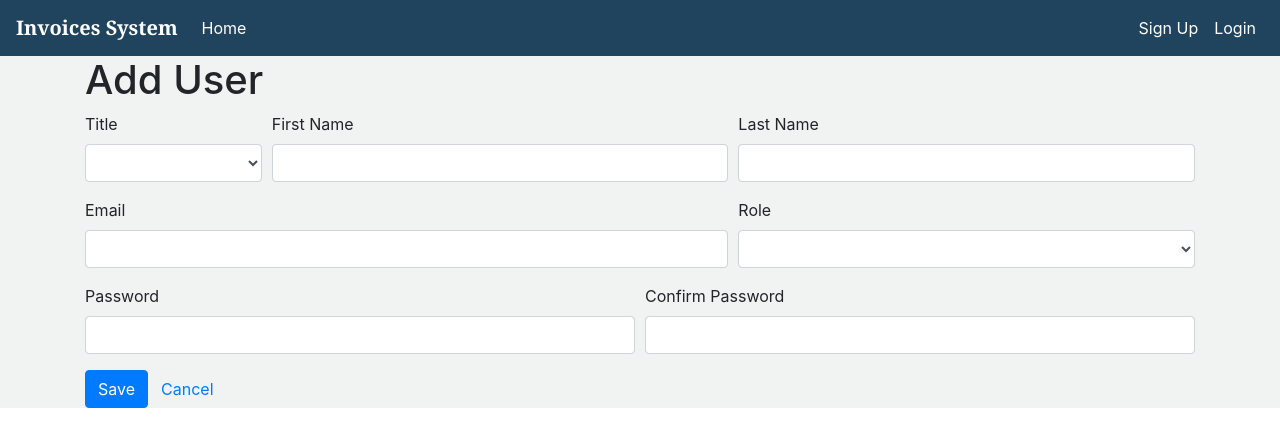
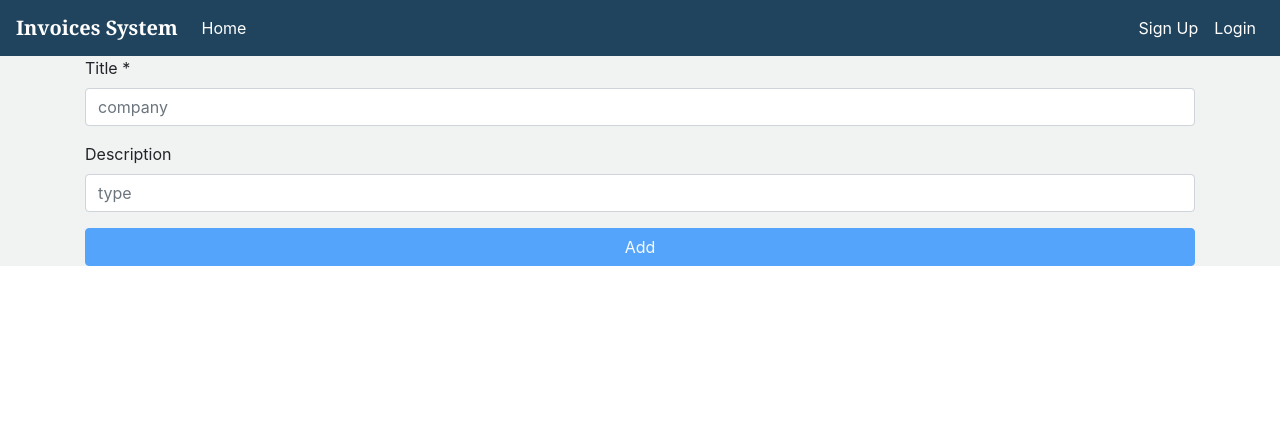
Before and after one commit to JannatN/Invoices-system, an Angular app in the folder angular/: page /logout in a window 1280 px wide. Shown: the top 446 px of the page. Built offline with nearby package versions, Linux system fonts and the light colour scheme.

Commit message:
home comp

```diff
--- a/angular/src/app/create-invoice/create-invoice.component.html
+++ b/angular/src/app/create-invoice/create-invoice.component.html
@@ -60,7 +60,7 @@
                 <div [formGroup]="item" class="form-row">
                     <div class="form-group col-6">
                         <label>Name</label>
-                        <input type="text" formControlName="name" class="form-control"
+                        <input type="text" formControlName="name" class="form-control" [(ngModel)]="item.value.name"
                             [ngClass]="{ 'is-invalid': submitted && item.controls.name.errors }" />
                         <div *ngIf="submitted && item.controls.name.errors" class="invalid-feedback">
                             <div *ngIf="item.controls.name.errors.required">Name is required</div>
--- a/angular/src/app/home/home.component.html
+++ b/angular/src/app/home/home.component.html
@@ -1,92 +1,18 @@
-<!-- <br>
-<br>
-<div class="container">
-   <img class="img-responsive" src="assets/images/invoice1.png"><app-login></app-login>
+<form  [formGroup]="itemForm">
 
-</div> -->
+    <div class="form-group">
+      <label for="inputTitle" >Title *</label>
+      <input type="text" class="form-control" id="inputTitle" placeholder="company" formControlName="company"  [ngClass]="{'required': checkField(itemForm.get('company')) }">
+    </div>
+
+    <div class="form-group">
+        <label for="inputDescription">Description</label>
+        <input type="text" class="form-control" id="inputDescription" placeholder="type" formControlName="type">
+    </div>
 
 
-
-<h1 *ngIf="isAddMode">Add User</h1>
-<h1 *ngIf="!isAddMode">Edit User</h1>
-<form [formGroup]="form" (ngSubmit)="onSubmit()">
-    <div class="form-row">
-        <div class="form-group col">
-            <label>Title</label>
-            <select formControlName="title" class="form-control" [ngClass]="{ 'is-invalid': submitted && f.title.errors }">
-                <option value=""></option>
-                <option value="Mr">Mr</option>
-                <option value="Mrs">Mrs</option>
-                <option value="Miss">Miss</option>
-                <option value="Ms">Ms</option>
-            </select>
-            <div *ngIf="submitted && f.title.errors" class="invalid-feedback">
-                <div *ngIf="f.title.errors.required">Title is required</div>
-            </div>
-        </div>
-        <div class="form-group col-5">
-            <label>First Name</label>
-            <input type="text" formControlName="firstName" class="form-control" [ngClass]="{ 'is-invalid': submitted && f.firstName.errors }" />
-            <div *ngIf="submitted && f.firstName.errors" class="invalid-feedback">
-                <div *ngIf="f.firstName.errors.required">First Name is required</div>
-            </div>
-        </div>
-        <div class="form-group col-5">
-            <label>Last Name</label>
-            <input type="text" formControlName="lastName" class="form-control" [ngClass]="{ 'is-invalid': submitted && f.lastName.errors }" />
-            <div *ngIf="submitted && f.lastName.errors" class="invalid-feedback">
-                <div *ngIf="f.lastName.errors.required">Last Name is required</div>
-            </div>
-        </div>
-    </div>
-    <div class="form-row">
-        <div class="form-group col-7">
-            <label>Email</label>
-            <input type="text" formControlName="email" class="form-control" [ngClass]="{ 'is-invalid': submitted && f.email.errors }" />
-            <div *ngIf="submitted && f.email.errors" class="invalid-feedback">
-                <div *ngIf="f.email.errors.required">Email is required</div>
-                <div *ngIf="f.email.errors.email">Email must be a valid email address</div>
-            </div>
-        </div>
-        <div class="form-group col">
-            <label>Role</label>
-            <select formControlName="role" class="form-control" [ngClass]="{ 'is-invalid': submitted && f.role.errors }">
-                <option value=""></option>
-                <option value="User">User</option>
-                <option value="Admin">Admin</option>
-            </select>
-            <div *ngIf="submitted && f.role.errors" class="invalid-feedback">
-                <div *ngIf="f.role.errors.required">Role is required</div>
-            </div>
-        </div>
-    </div>
-    <div *ngIf="!isAddMode">
-        <h3 class="pt-3">Change Password</h3>
-        <p>Leave blank to keep the same password</p>
-    </div>
-    <div class="form-row">
-        <div class="form-group col">
-            <label>Password</label>
-            <input type="password" formControlName="password" class="form-control" [ngClass]="{ 'is-invalid': submitted && f.password.errors }" />
-            <div *ngIf="submitted && f.password.errors" class="invalid-feedback">
-                <div *ngIf="f.password.errors.required">Password is required</div>
-                <div *ngIf="f.password.errors.minlength">Password must be at least 6 characters</div>
-            </div>
-        </div>
-        <div class="form-group col">
-            <label>Confirm Password</label>
-            <input type="password" formControlName="confirmPassword" class="form-control" [ngClass]="{ 'is-invalid': submitted && f.confirmPassword.errors }" />
-            <div *ngIf="submitted && f.confirmPassword.errors" class="invalid-feedback">
-                <div *ngIf="f.confirmPassword.errors.required">Confirm Password is required</div>
-                <div *ngIf="f.confirmPassword.errors.mustMatch">Passwords must match</div>
-            </div>
-        </div>
-    </div>
-    <div class="form-group">
-        <button [disabled]="loading" class="btn btn-primary">
-            <span *ngIf="loading" class="spinner-border spinner-border-sm mr-1"></span>
-            Save
-        </button>
-        <a routerLink="/users" class="btn btn-link">Cancel</a>
-    </div>
-</form>
+    <p class="alert alert-warning" role="alert"  *ngIf="isProcessing">
+        Please wait..
+    </p>
+    <button *ngIf="!isProcessing" type="button" class="btn btn-primary btn-block" (click)="onSubmit($event)" [disabled]="!itemForm.valid && !isProcessing">{{getButtonText()}}</button>
+  </form>
--- a/angular/src/app/home/home.component.ts
+++ b/angular/src/app/home/home.component.ts
@@ -1,10 +1,14 @@
-import { Component, OnInit } from '@angular/core';
-// import { UserService } from '../_services/user.service';
-import { LoginComponent } from '../login/login.component';
-import { Router, ActivatedRoute } from '@angular/router';
-import { FormBuilder, FormGroup, Validators } from '@angular/forms';
-import { first } from 'rxjs/operators';
-import { InvoiceService } from '../_services/invoices.service';
+import { Component, OnInit, Input, Output, EventEmitter } from '@angular/core';
+import { Validators, AbstractControl, FormBuilder, FormGroup, FormControl , Validator , FormsModule} from '@angular/forms';
+import { Observable, Subject , Subscription, BehaviorSubject } from 'rxjs';
+// import { CheckRequiredField } from '../../_shared/helpers/form.helper';
+import { Invoice } from '../models/invoice';
+
+// import { ItemsService } from '../_services/items.service';
+import { InvoiceService } from "../_services/invoices.service";
+// import { FormControl } from '@angular/forms';
+
+// import { ItemModel } from '../_models/item.model';
 
 @Component({
   selector: 'app-home',
@@ -13,98 +17,83 @@
 
 })
 export class HomeComponent implements OnInit {
-  form: FormGroup;
-  id: any;
-  isAddMode: boolean;
-  loading = false;
-  submitted = false;
+
+
+
+
+
+
+
+    @Input() item: Invoice;
+    @Output() formSubmitEvent = new EventEmitter<string>();
+
+    itemForm: FormGroup;
+
+    isProcessing: Boolean = false;
+    CheckRequiredField(field: AbstractControl): boolean {
+        return field.hasError('required') && (field.dirty || field.touched);
+    }
+    checkField  = this.CheckRequiredField;
 
     constructor(
-      private formBuilder: FormBuilder,
-      private route: ActivatedRoute,
-      private router: Router,
-      private userService: InvoiceService,
-      // private alertService: AlertService
-  ) {}
+      private itemsService: InvoiceService
+    ) { }
 
     ngOnInit() {
-      this.id = this.route.snapshot.params['id'];
-      this.isAddMode = !this.id;
-
-      // password not required in edit mode
-      const passwordValidators = [Validators.minLength(6)];
-      if (this.isAddMode) {
-          passwordValidators.push(Validators.required);
+      this.initForm();
     }
 
-      this.form = this.formBuilder.group({
-          title: ['', Validators.required],
-          firstName: ['', Validators.required],
-          lastName: ['', Validators.required],
-          email: ['', [Validators.required, Validators.email]],
-          role: ['', Validators.required],
-          password: ['', [Validators.minLength(6), this.isAddMode ? Validators.required : Validators.nullValidator]],
-          confirmPassword: ['', this.isAddMode ? Validators.required : Validators.nullValidator]
-      }, {
-          // validator: MustMatch('password', 'confirmPassword')
-      });
+    onSubmit($event) {
 
-      if (!this.isAddMode) {
-          this.userService.getInvoice(this.id)
-              .pipe(first())
-              .subscribe(x => this.form.patchValue(x));
+      this.isProcessing  = true;
+
+      if (this.itemForm.valid) {
+          if (!this.item) {
+            this.doAddItem();
+          } else {
+            this.doUpdateItem();
+          }
       }
     }
 
-  // convenience getter for easy access to form fields
-  get f() { return this.form.controls; }
-
-  onSubmit() {
-      this.submitted = true;
-
-      // reset alerts on submit
-      // this.alertService.clear();
-
-      // stop here if form is invalid
-      if (this.form.invalid) {
-          return;
+    getButtonText(): string {
+      return this.item ? 'Update' : 'Add';
     }
 
-      this.loading = true;
-      if (this.isAddMode) {
-          this.createUser();
-      } else {
-          this.updateUser();
+    private doAddItem() {
+      this.itemsService.createInvoice(this.itemForm.value).subscribe(
+        (result) => {
+          this.itemForm.reset();
+          this.formSubmitEvent.next('add');
+          this.isProcessing  = false;
         }
+      );
     }
 
-  private createUser() {
-      this.userService.createInvoice(this.form.value)
-          .pipe(first())
-          .subscribe({
-              next: () => {
-                  // this.alertService.success('User added', { keepAfterRouteChange: true });
-                  // this.router.navigate(['../'], { relativeTo: this.route });
-              },
-              error: error => {
-                  // this.alertService.error(error);
-                  this.loading = false;
+    private doUpdateItem() {
+      this.itemsService.updateInvoice(this.itemForm.value.id , this.itemForm.value).subscribe(
+        (result) => {
+          if (result) {
+            this.formSubmitEvent.next('update');
+            this.reset();
           }
+          this.isProcessing  = false;
+        }
+      );
+    }
+
+    private reset() {
+      this.item  = null;
+      this.itemForm.reset();
+      this.initForm();
+    }
+
+    private initForm() {
+      this.itemForm = new FormGroup({
+        company: new FormControl(this.item ? this.item.company : '', Validators.required),
+        type: new FormControl(this.item ? this.item.type : ''),
+        id: new FormControl(this.item ? this.item.id : null),
       });
     }
 
-  private updateUser() {
-      this.userService.updateInvoice(this.id, this.form.value)
-          .pipe(first())
-          .subscribe({
-              next: () => {
-                  // this.alertService.success('User updated', { keepAfterRouteChange: true });
-                  this.router.navigate(['../../'], { relativeTo: this.route });
-              },
-              error: error => {
-                  // this.alertService.error(error);
-                  this.loading = false;
   }
-          });
-  }
-}
```
Also changed, not shown: angular/src/app/app-routing.module.ts (+17 -3 lines). Lines whose indentation alone changed are shown as unchanged.
